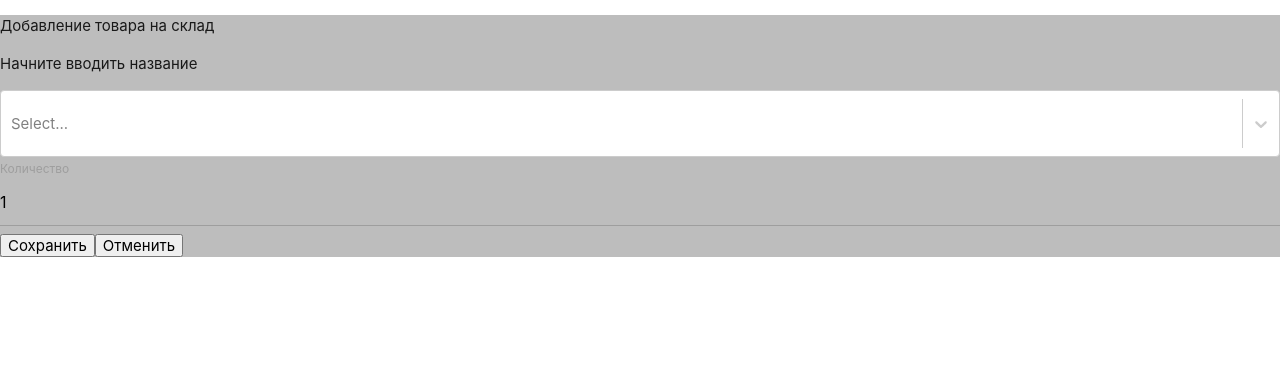
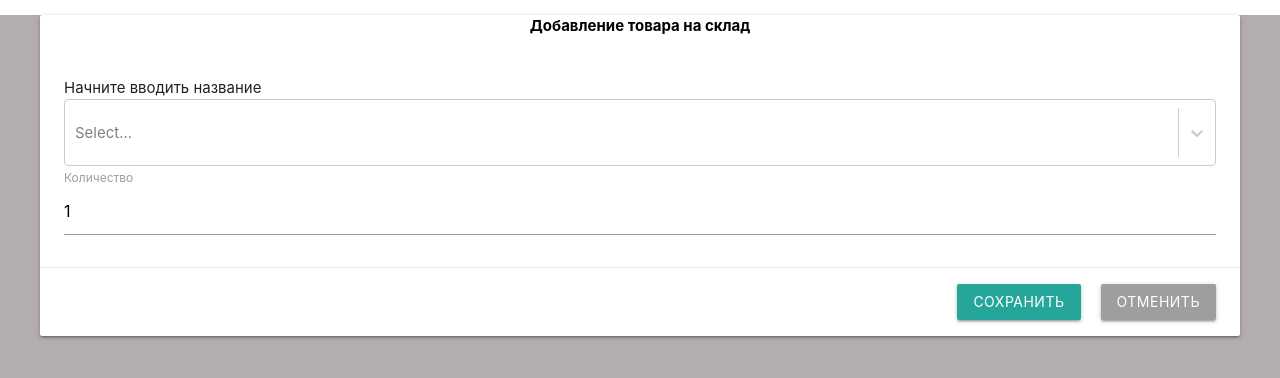
Before and after one commit to Eraphion/ProductsAccounter, a React (Create React App) app: page /addProduct in a window 1280 px wide. Shown: the top 378 px of the page. Built offline with nearby package versions, Linux system fonts and the light colour scheme.

Commit message:
Made add quantity form prettier

```diff
--- a/src/App.js
+++ b/src/App.js
@@ -4,6 +4,8 @@ import {Provider} from 'react-redux';
 import thunk from 'redux-thunk';
 import {BrowserRouter, Route, Switch} from 'react-router-dom';
 import _ from 'lodash';
+// eslint-disable-next-line no-unused-vars
+import __ from './RootStyles.css';
 
 import rootReducer from 'Reducers';
 import {ProductTable, AddProduct, EditProduct, DetailedProduct} from 'Components';
@@ -34,7 +36,6 @@ const App = () => {
     }, []);
 
     return (
-        <div className="grey lighten-1">
          <Provider store={store} classNames="grey">
             <BrowserRouter>
                 <Switch>
@@ -45,7 +46,6 @@ const App = () => {
                 </Switch>
             </BrowserRouter>
          </Provider>
-        </div>
     )};
 
 export default App;
--- a/src/Components/AddProduct/Component.js
+++ b/src/Components/AddProduct/Component.js
@@ -7,6 +7,8 @@ import {getNavigation} from 'Routing';
 import {ProductReducer} from 'Reducers/Naming';
 import {InputPositiveOnly} from "Utils/InputChecker";
 import {AddQuantity} from 'Actions/Creators';
+// eslint-disable-next-line no-unused-vars
+import _ from './Style.css';
 
 const AddProduct = () => {
     const productQuantityId = "ProductQuantity";
@@ -41,10 +43,10 @@ const AddProduct = () => {
     }
 
     return (
-        <div>
-            <p>Добавление товара на склад</p>
+        <div className="card mxwidth-1200 centered">
+            <p className="textCentered highlight">Добавление товара на склад</p>
             <form onSubmit={submitForm}>
-
+                <div className="card-content">
                     <div>
                         <p>Начните вводить название</p>
                         <Select options={productOptions} onChange={selected => setSelectedOption(selected)} />
@@ -54,9 +56,11 @@ const AddProduct = () => {
                         <label htmlFor={productQuantityId}>Количество</label>
                         <input id={productQuantityId} value={productQuantity} onChange={e => InputPositiveOnly(e, setProductQuantity)}></input>
                     </div>
-
-                <button type="submit">Сохранить</button>
-                <button onClick={toProductTable}>Отменить</button>
+                </div>
+                <div className="card-action rightButtons">
+                    <button className="btn mgright-20" type="submit">Сохранить</button>
+                    <button className="btn grey" onClick={toProductTable}>Отменить</button>
+                </div>
             </form>
         </div>
      );
--- /dev/null
+++ b/src/Components/AddProduct/Style.css
@@ -0,0 +1,10 @@
+.mxwidth-1200 {
+    max-width: 1200px;
+}
+.centered {
+    margin-left: auto;
+    margin-right: auto;
+}
+.textCentered {
+    text-align: center;
+}
--- /dev/null
+++ b/src/RootStyles.css
@@ -0,0 +1,7 @@
+#root {
+    background-color: rgb(180, 173, 173);
+    min-height: 100vh;
+    border: 0;
+    padding: 0;
+    box-sizing: border-box;
+}
```
Lines whose indentation alone changed are shown as unchanged.
